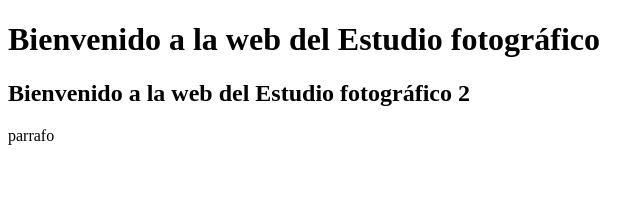
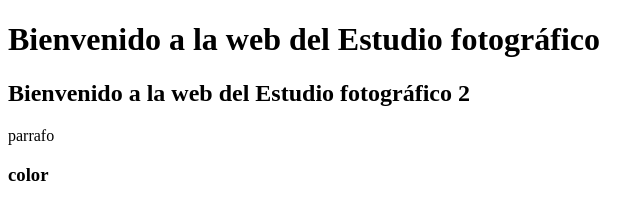
Before and after one commit to cead87/pagina-web, a plain HTML site: page index.html in a window 1280 px wide. Shown: the full height of the page, 0-640 px from the left. Drawn offline with Linux system fonts and the light colour scheme.

Commit message:
color
etiqueta

```diff
--- a/index.html
+++ b/index.html
@@ -14,7 +14,7 @@
  	<p>parrafo</p>
 
 
-
+<h3>color</h3>
 
 
 </body>
```
